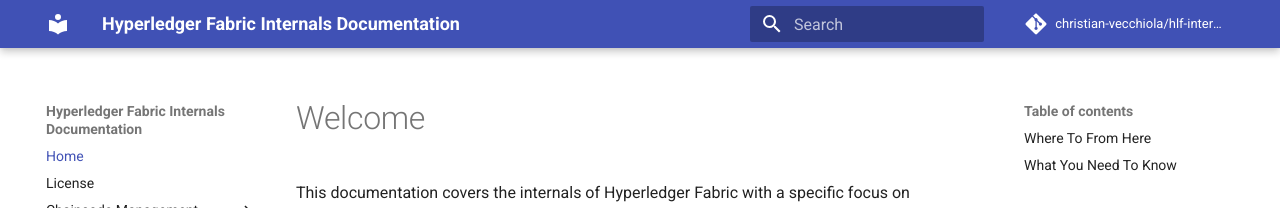
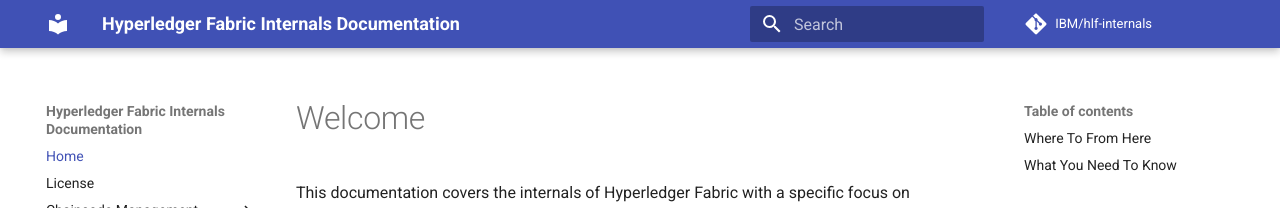
Before and after one commit to IBM/hlf-internals, an MkDocs documentation site: the page built from docs/index.md, in a window 1280 px wide. Shown: the top 208 px of the page. Built offline with MkDocs 1.6.1 and Material for MkDocs 9.7.7, drawn with Linux system fonts in a browser that asks for light colours; comment, search, counter and statistics services are not loaded.

Commit message:
fixed referenced to the github repository

```diff
--- a/mkdocs.yml
+++ b/mkdocs.yml
@@ -1,8 +1,8 @@
 site_name: Hyperledger Fabric Internals Documentation
 site_description: This website contains the description of the internal architecture of Hyperledger Fabric.
 site_author: Christian Vecchiola
-repo_url: https://github.ibm.com/christian-vecchiola/hlf-internals
-repo_name: christian-vecchiola/hlf-internals
+repo_url: https://github.com/IBM/hlf-internals
+repo_name: IBM/hlf-internals
 docs_dir: docs
 nav:
 - Home: 'index.md'
```
